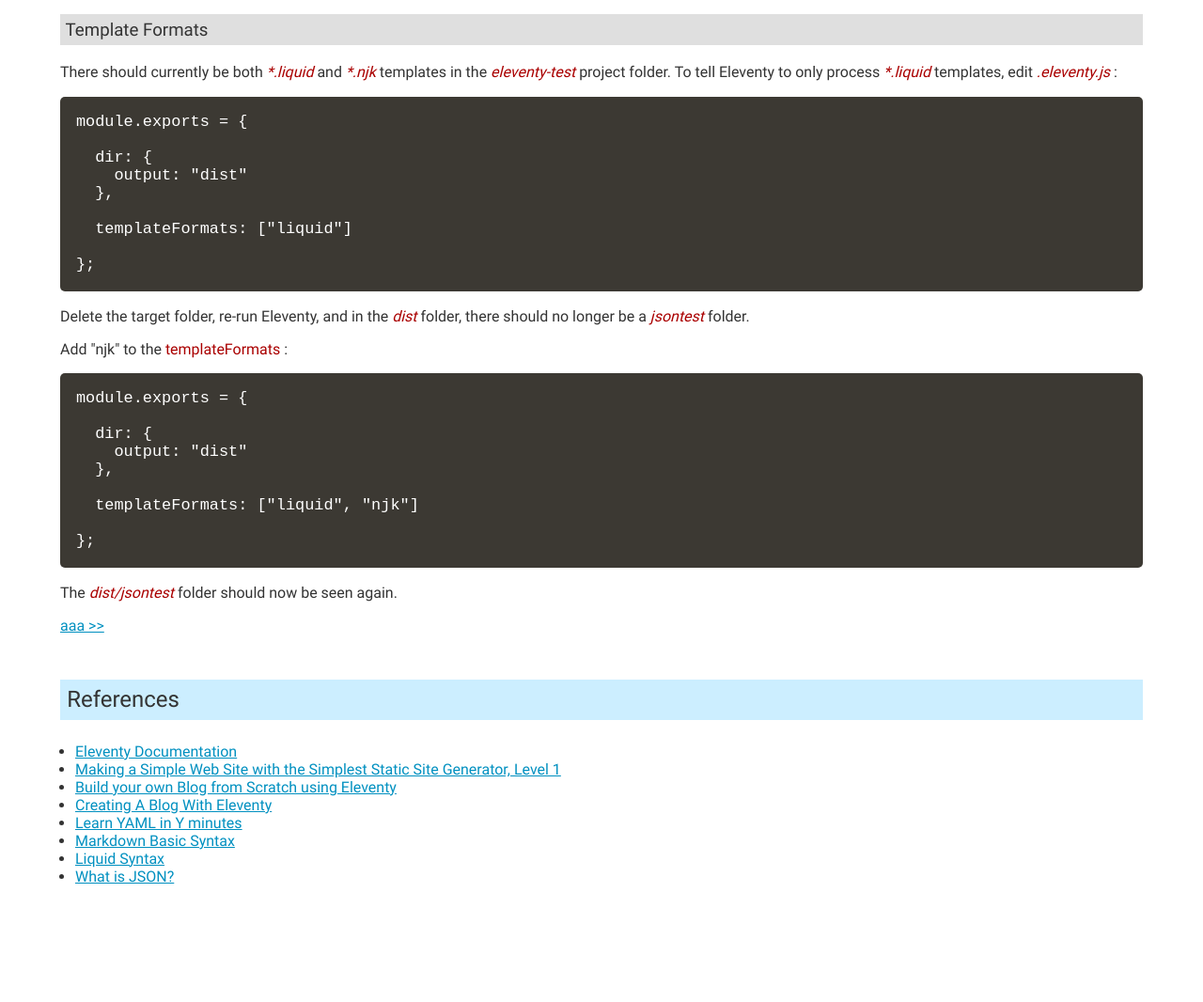
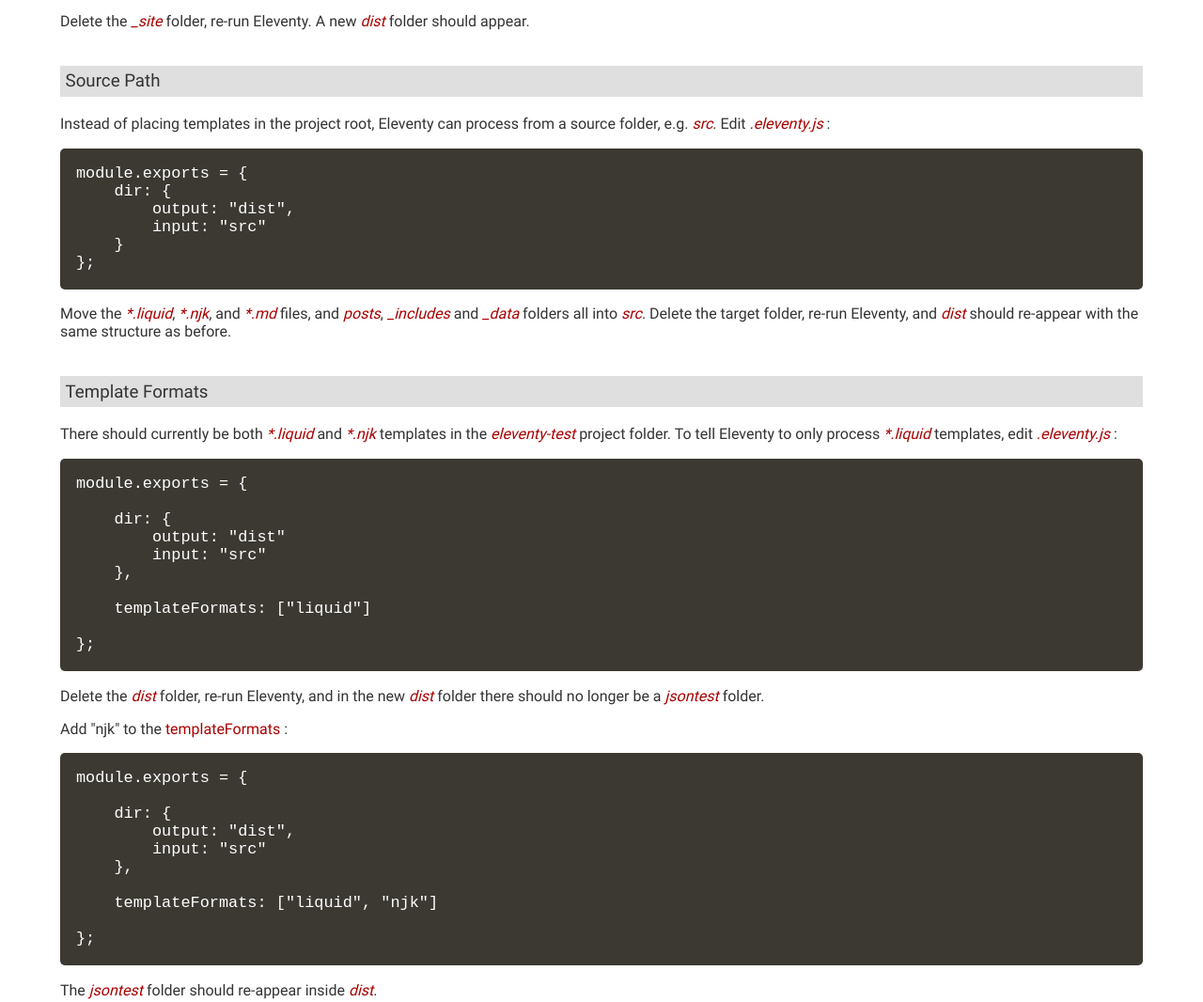
Before and after one commit to rphunt/eleventy-guide-2.0, a website: page src/configuration-files.html in a window 1280 px wide. Shown: the part 1111-2177 px from the top of the page at 94% size. Before the commit the page ends 2117 px from the top, so only its background shows below. Drawn offline with nearby package versions, Linux system fonts and the light colour scheme; files that its build step writes are made by us from their sources; files whose address does not match are found by name.

Commit message:
config source and tempplates

```diff
--- a/src/_includes/_layout.html
+++ b/src/_includes/_layout.html
@@ -63,6 +63,7 @@
 			<li><a href="configuration-files.html">Configuration Files</a>
 				<ul>
 					<li><a href="configuration-files.html#targetpath">Target Path</a></li>
+					<li><a href="configuration-files.html#sourcepath">Sopurce Path</a></li>
 					<li><a href="configuration-files.html#templateformats">Template Formats</a></li>
 				</ul>
 			</li>
--- a/src/configuration-files.html
+++ b/src/configuration-files.html
@@ -15,8 +15,27 @@
     }
 };
 				</pre>
+				Delete the <span class="path">_site</span> folder, re-run Eleventy. A new <span class="path">dist</span> folder should appear.
 			</p>
 		</article>
+
+		<article>
+			<h3 id="sourcepath">Source Path</h3>
+			<p>
+       			Instead of placing templates in the project root, Eleventy can process from a source folder, e.g. <span class="path">src</span>.  Edit <span class="path">.eleventy.js</span> :
+				<pre class="codeexample">
+module.exports = {
+    dir: {
+        output: "dist",
+        input: "src"
+    }
+};
+				</pre>
+
+				Move the <span class="path">*.liquid</span>, <span class="path">*.njk</span>, and <span class="path">*.md</span> files, and <span class="path">posts</span>, <span class="path">_includes</span> and <span class="path">_data</span> folders all into <span class="path">src</span>. Delete the target folder, re-run Eleventy, and <span class="path">dist</span> should re-appear with the same structure as before.
+			</p>
+		</article>
+
 		<article>
 			<h3 id="templateformats">Template Formats</h3>
 			<p>
@@ -27,13 +46,14 @@
 
     dir: {
         output: "dist"
+        input: "src"
     },
 
     templateFormats: ["liquid"]
 
 };
 				</pre>
-				Delete the target folder, re-run Eleventy, and in the <span class="path">dist</span> folder, there should no longer be a <span class="path">jsontest</span> folder.
+				Delete the <span class="path">dist</span> folder, re-run Eleventy, and in the new <span class="path">dist</span> folder there should no longer be a <span class="path">jsontest</span> folder.
 			</p>
 			<p>
 				Add &quot;njk&quot; to the <span class="var">templateFormats</span> :
@@ -42,14 +62,15 @@
 module.exports = {
 
     dir: {
-    output: "dist"
+        output: "dist",
+        input: "src"
     },
 
     templateFormats: ["liquid", "njk"]
 
 };
 				</pre>
-				The <span class="path">dist/jsontest</span> folder should now be seen again.
+				The <span class="path">jsontest</span> folder should re-appear inside <span class="path">dist</span>.
 			</p>
 
 
```
Also changed, not shown: dist/basic-data-and-templating-using-liquid.html, dist/configuration-files.html, dist/global-data-files.html, dist/index.html, dist/intro.html, dist/local-server.html, dist/pagination.html, dist/partials-and-include.html, dist/start.html, dist/template-languages.html, dist/templates-and-external-markdown-files.html. Lines whose indentation alone changed are shown as unchanged.
